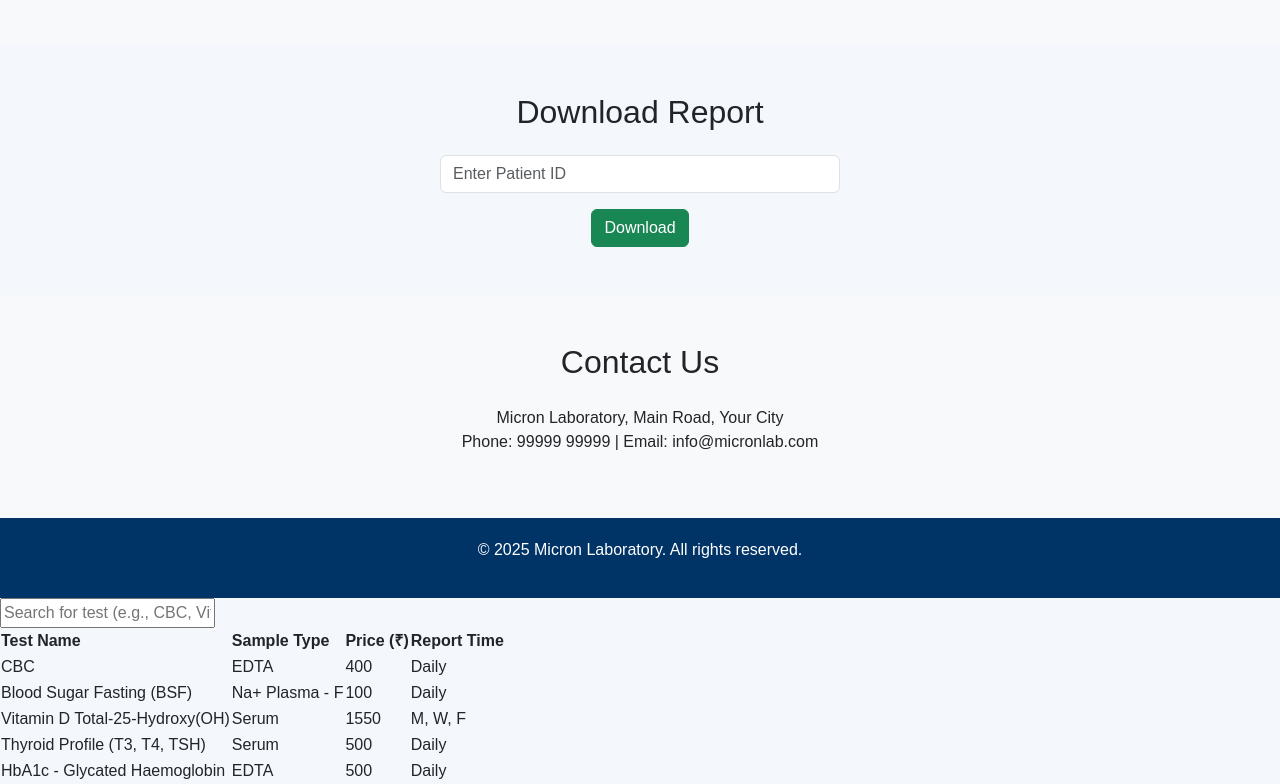
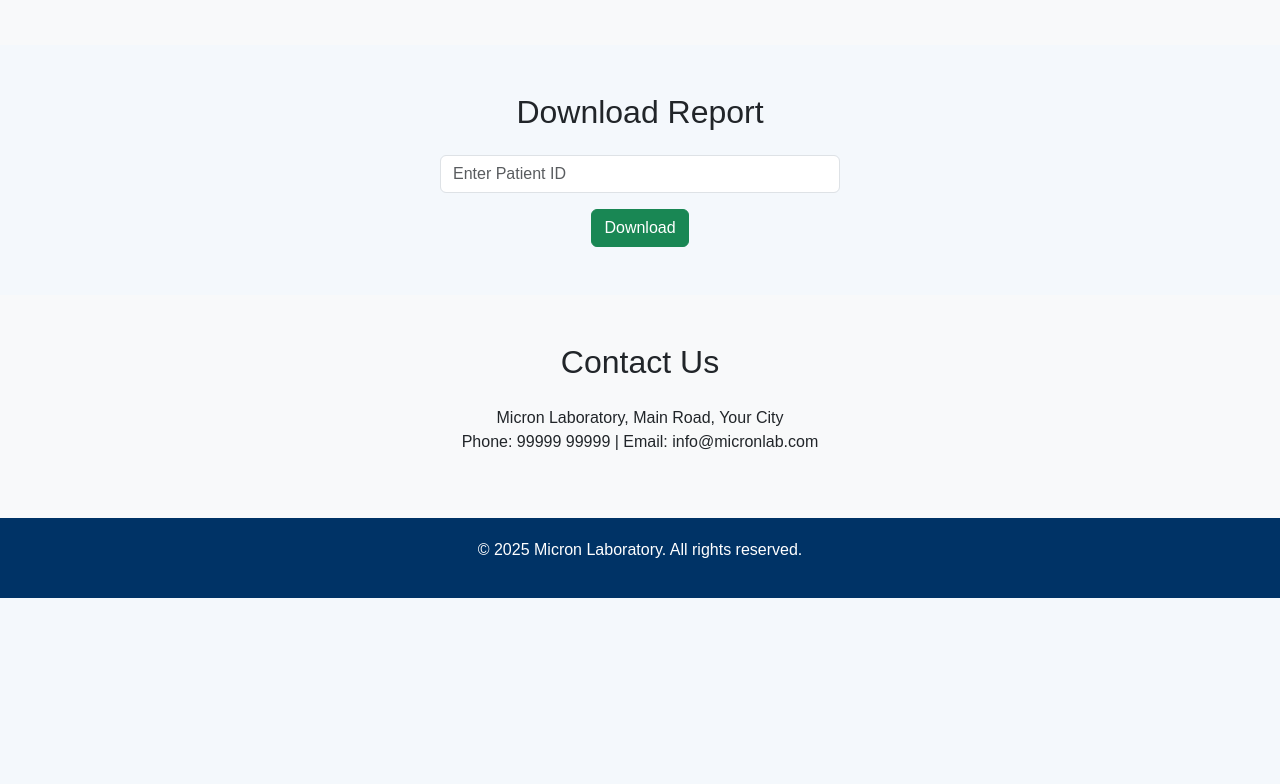
Before and after one commit to mlab2025/Micronlab, a plain HTML site: page index.html in a window 1280 px wide. Shown: the part 766-1550 px from the top of the page. After the commit the page ends 1364 px from the top, so only its background shows below. Drawn offline with nearby package versions, Linux system fonts and the light colour scheme.

Commit message:
Update index.html

```diff
--- a/index.html
+++ b/index.html
@@ -136,22 +136,3 @@
   <script src="https://cdn.jsdelivr.net/npm/bootstrap@5.3.0/dist/js/bootstrap.bundle.min.js"></script>
 </body>
 </html>
-<input type="text" id="searchInput" onkeyup="filterTable()" placeholder="Search for test (e.g., CBC, Vitamin D, etc.)">
-
-<table id="rateTable">
-  <thead>
-    <tr>
-      <th>Test Name</th>
-      <th>Sample Type</th>
-      <th>Price (₹)</th>
-      <th>Report Time</th>
-    </tr>
-  </thead>
-  <tbody>
-    <tr><td>CBC</td><td>EDTA</td><td>400</td><td>Daily</td></tr>
-    <tr><td>Blood Sugar Fasting (BSF)</td><td>Na+ Plasma - F</td><td>100</td><td>Daily</td></tr>
-    <tr><td>Vitamin D Total-25-Hydroxy(OH)</td><td>Serum</td><td>1550</td><td>M, W, F</td></tr>
-    <tr><td>Thyroid Profile (T3, T4, TSH)</td><td>Serum</td><td>500</td><td>Daily</td></tr>
-    <tr><td>HbA1c - Glycated Haemoglobin</td><td>EDTA</td><td>500</td><td>Daily</td></tr>
-  </tbody>
-</table>
```
